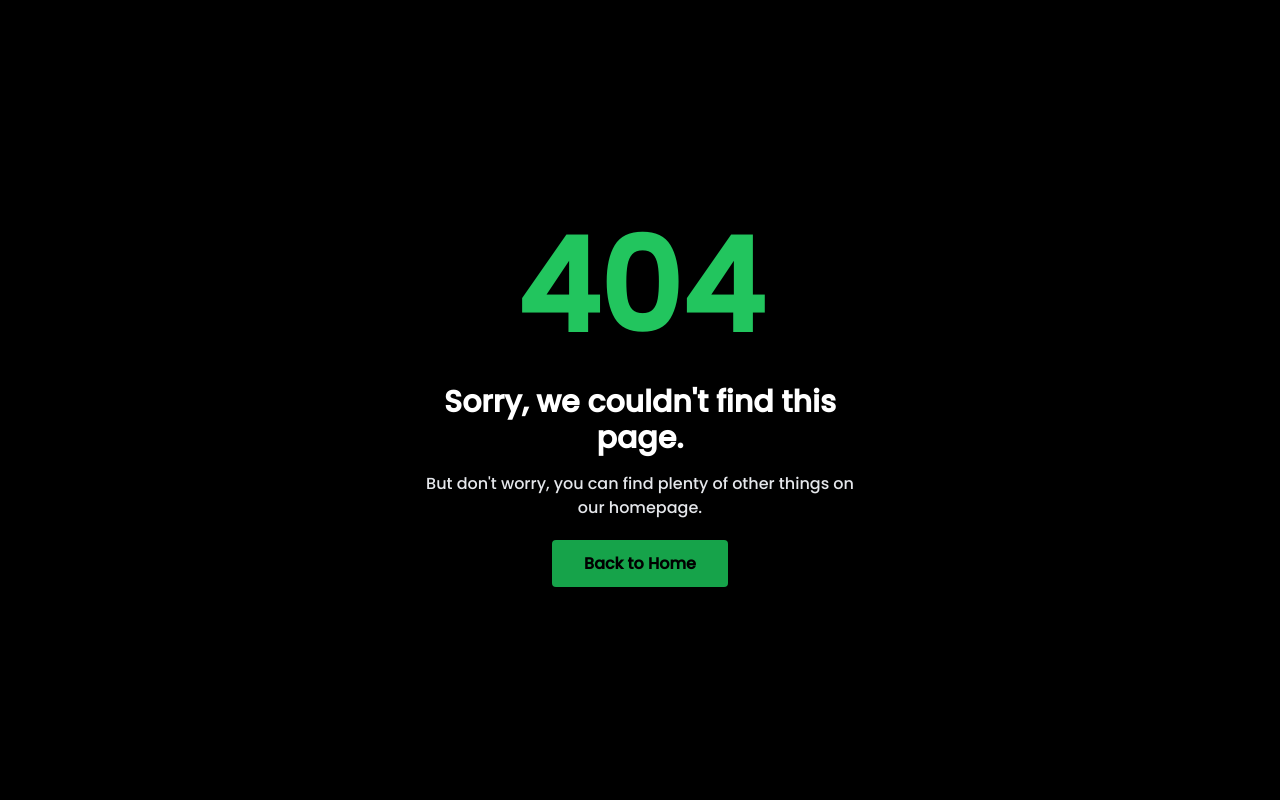
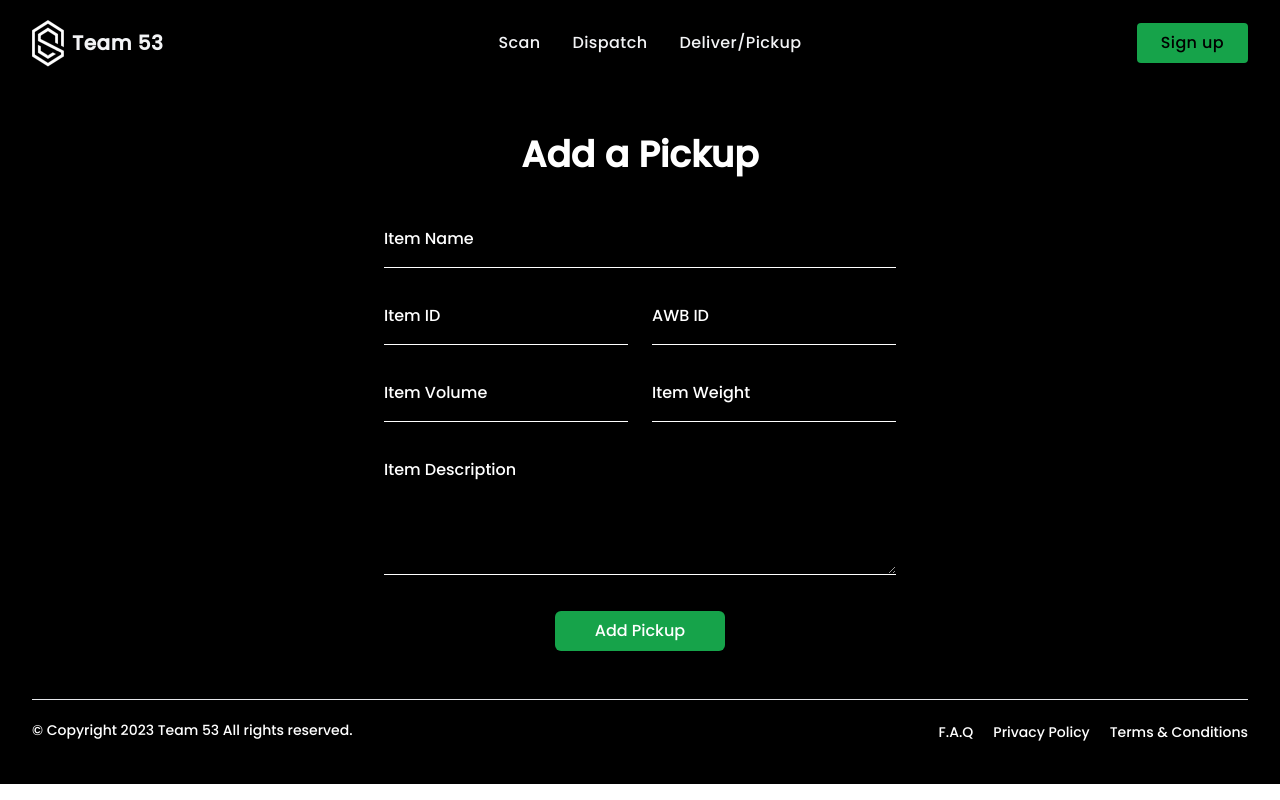
Before and after one commit to DaemonLab/Route-Planning, a Next.js app in the folder app/: page /dispatch/pickup in a window 1280 px wide. Before the commit this address had no page. Built offline with nearby package versions, Linux system fonts and the light colour scheme.

Commit message:
Added Pickup UI

```diff
--- a/app/components/Dispatch/Items.tsx
+++ b/app/components/Dispatch/Items.tsx
@@ -1,13 +1,21 @@
 import React, { use, useEffect } from "react";
-import { ItemContextWrapper , Item } from "../../@types/item";
+import { ItemContextWrapper, Item } from "../../@types/item";
 import { ItemContext } from "../../context/itemsContext";
-import { RiderContextWrapper , Rider } from "../../@types/rider";
+import { RiderContextWrapper, Rider } from "../../@types/rider";
 import { RiderContext } from "../../context/ridersContext";
 
 export default function Items() {
-
-  const { item  , items , getItem  , getItems , addItem, addItems, deleteItem } = React.useContext(ItemContext) as ItemContextWrapper;
-  const { rider , riders, getRider , getRiders, addRider, addRiders, deleteRider } = React.useContext(RiderContext) as RiderContextWrapper;
+  const { item, items, getItem, getItems, addItem, addItems, deleteItem } =
+    React.useContext(ItemContext) as ItemContextWrapper;
+  const {
+    rider,
+    riders,
+    getRider,
+    getRiders,
+    addRider,
+    addRiders,
+    deleteRider,
+  } = React.useContext(RiderContext) as RiderContextWrapper;
 
   const [showWarnModal, setShowWarnModal] = React.useState(false);
   const [showConfirmModal, setShowConfirmModal] = React.useState(false);
--- /dev/null
+++ b/app/components/Dispatch/Pickup.tsx
@@ -0,0 +1,89 @@
+import React from "react";
+
+export default function Pickup() {
+  return (
+    <div className="flex items-center justify-start bg-black pt-8 px-4">
+      <div className="mx-auto w-full max-w-lg pt-4">
+        <h1 className="text-4xl font-bold text-center text-white">Add a Pickup</h1>
+        <form action="" className="mt-10">
+          <div className="grid gap-6 sm:grid-cols-2">
+            <div className="relative z-0 pt-2 col-span-2">
+              <input
+                type="text"
+                name="name"
+                className="peer block w-full appearance-none border-0 border-b border-white bg-transparent py-3 px-0 text-sm text-gray-100 focus:border-green-500 focus:outline-none focus:ring-0"
+                placeholder=" "
+              />
+              <label className="absolute top-3 -z-10 origin-[0] -translate-y-6 scale-75 transform text-md text-white duration-300 peer-placeholder-shown:translate-y-0 peer-placeholder-shown:scale-100 peer-focus:left-0 peer-focus:-translate-y-6 peer-focus:scale-75 peer-focus:text-green-500">
+                Item Name
+              </label>
+            </div>
+            <div className="relative z-0 pt-2">
+              <input
+                type="text"
+                name="item id"
+                className="peer block w-full appearance-none border-0 border-b border-white bg-transparent py-3 px-0 text-sm text-gray-100 focus:border-green-500 focus:outline-none focus:ring-0"
+                placeholder=" "
+              />
+              <label className="absolute top-3 -z-10 origin-[0] -translate-y-6 scale-75 transform text-md text-white duration-300 peer-placeholder-shown:translate-y-0 peer-placeholder-shown:scale-100 peer-focus:left-0 peer-focus:-translate-y-6 peer-focus:scale-75 peer-focus:text-green-500">
+                Item ID
+              </label>
+            </div>
+            <div className="relative z-0 pt-2">
+              <input
+                type="text"
+                name="awb_id"
+                className="peer block w-full appearance-none border-0 border-b border-white bg-transparent py-3 px-0 text-sm text-gray-100 focus:border-green-500 focus:outline-none focus:ring-0"
+                placeholder=" "
+              />
+              <label className="absolute top-3 -z-10 origin-[0] -translate-y-6 scale-75 transform text-md text-white duration-300 peer-placeholder-shown:translate-y-0 peer-placeholder-shown:scale-100 peer-focus:left-0 peer-focus:-translate-y-6 peer-focus:scale-75 peer-focus:text-green-500">
+                AWB ID
+              </label>
+            </div>
+            <div className="relative z-0 pt-2">
+              <input
+                type="text"
+                name="volume"
+                className="peer block w-full appearance-none border-0 border-b border-white bg-transparent py-3 px-0 text-sm text-gray-100 focus:border-green-500 focus:outline-none focus:ring-0"
+                placeholder=" "
+              />
+              <label className="absolute top-3 -z-10 origin-[0] -translate-y-6 scale-75 transform text-md text-white duration-300 peer-placeholder-shown:translate-y-0 peer-placeholder-shown:scale-100 peer-focus:left-0 peer-focus:-translate-y-6 peer-focus:scale-75 peer-focus:text-green-500">
+                Item Volume
+              </label>
+            </div>
+            <div className="relative z-0 pt-2">
+              <input
+                type="text"
+                name="weight"
+                className="peer block w-full appearance-none border-0 border-b border-white bg-transparent py-3 px-0 text-sm text-gray-100 focus:border-green-500 focus:outline-none focus:ring-0"
+                placeholder=" "
+              />
+              <label className="absolute top-3 -z-10 origin-[0] -translate-y-6 scale-75 transform text-md text-white duration-300 peer-placeholder-shown:translate-y-0 peer-placeholder-shown:scale-100 peer-focus:left-0 peer-focus:-translate-y-6 peer-focus:scale-75 peer-focus:text-green-500">
+                Item Weight
+              </label>
+            </div>
+            <div className="relative z-0 col-span-2 pt-2">
+              <textarea
+                name="message"
+                rows={5}
+                className="peer block w-full appearance-none border-0 border-b border-white bg-transparent py-2.5 px-0 text-sm text-gray-100 focus:border-green-500 focus:outline-none focus:ring-0"
+                placeholder=" "
+              ></textarea>
+              <label className="absolute top-3 -z-10 origin-[0] -translate-y-6 scale-75 transform text-md text-white duration-300 peer-placeholder-shown:translate-y-0 peer-placeholder-shown:scale-100 peer-focus:left-0 peer-focus:-translate-y-6 peer-focus:scale-75 peer-focus:text-green-500">
+                Item Description
+              </label>
+            </div>
+          </div>
+          <div className="flex justify-center py-4 mb-8">
+              <button
+                type="submit"
+                className="mt-5 rounded-md bg-green-600 hover:bg-green-500 px-10 py-2 text-white"
+              >
+                Add Pickup
+              </button>
+          </div>
+        </form>
+      </div>
+    </div>
+  );
+}
--- /dev/null
+++ b/app/pages/dispatch/pickup.tsx
@@ -0,0 +1,13 @@
+import Pickup from "../../components/Dispatch/Pickup";
+import Navbar from "../../components/Dispatch/Navbar";
+import Footer from "../../components/Footer";
+
+export default function Dashboard() {
+  return (
+    <>
+      <Navbar />
+      <Pickup />
+      <Footer />
+    </>
+  );
+}
```
